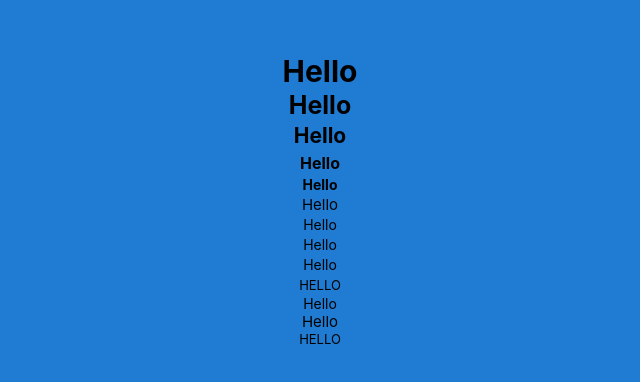
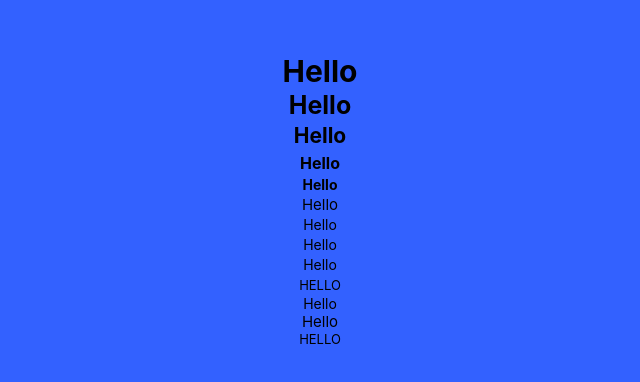
Before and after one commit to artvelop/design-system, a React (Create React App) app: page / in a window 1280 px wide. Shown: the part 200-582 px from the top of the page, without its empty margins (320-960 px from the left). Built offline with nearby package versions, Linux system fonts and the light colour scheme.

Commit message:
feat: 팔레트 컬러를 변경합니다

```diff
--- a/src/core/theme/palette.ts
+++ b/src/core/theme/palette.ts
@@ -1,8 +1,8 @@
 export type PaletteType = 'primary' | 'secondary' | 'success' | 'warning' | 'error' | 'info' | 'black' | 'white';
 
 export const palette = {
-  primary: '#1F7CD2',
-  secondary: '#6E759F',
+  primary: '#3361FF',
+  secondary: '#6688FF',
   success: '#44D600',
   warning: '#FFA319',
   error: '#FF1943',
```
